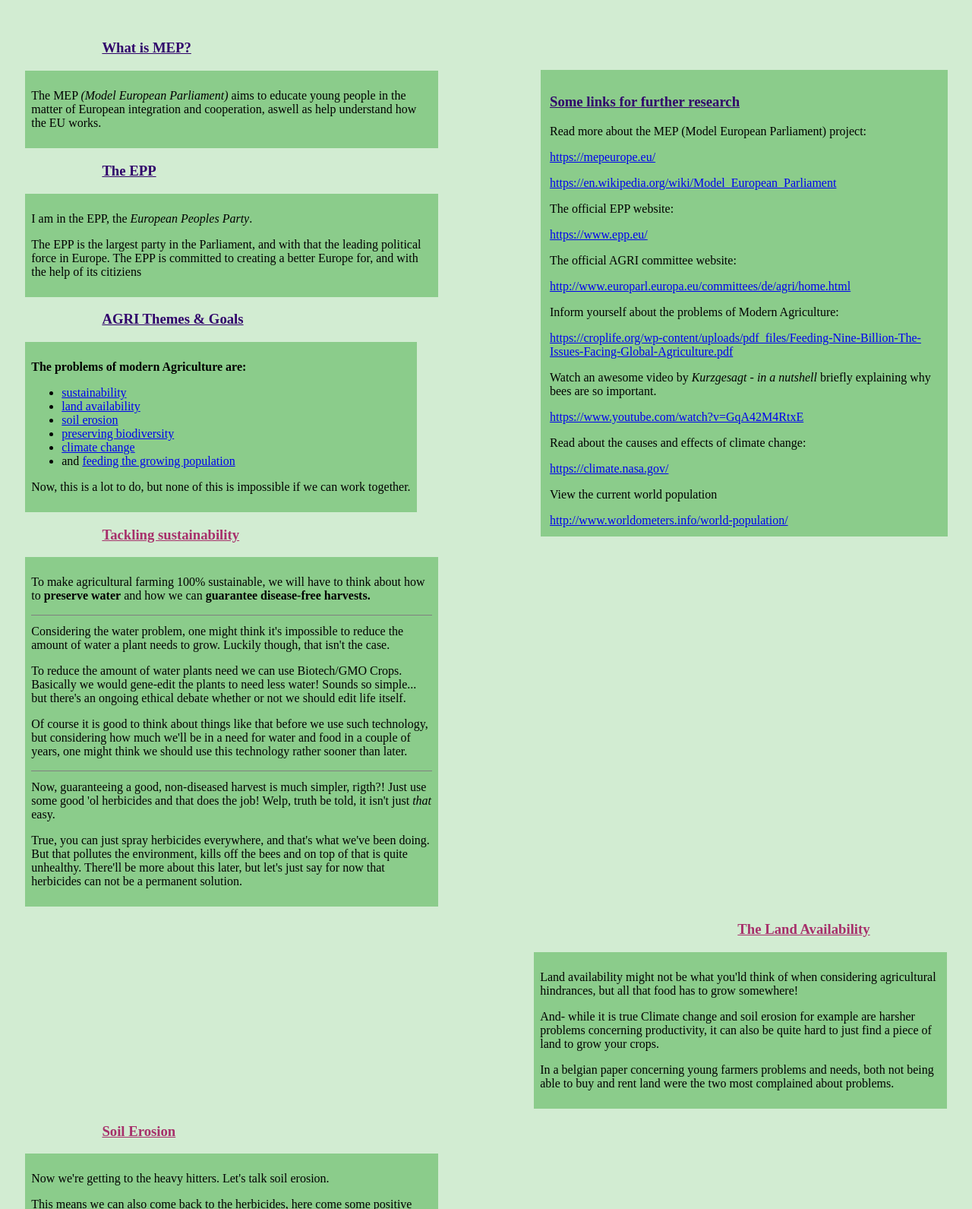
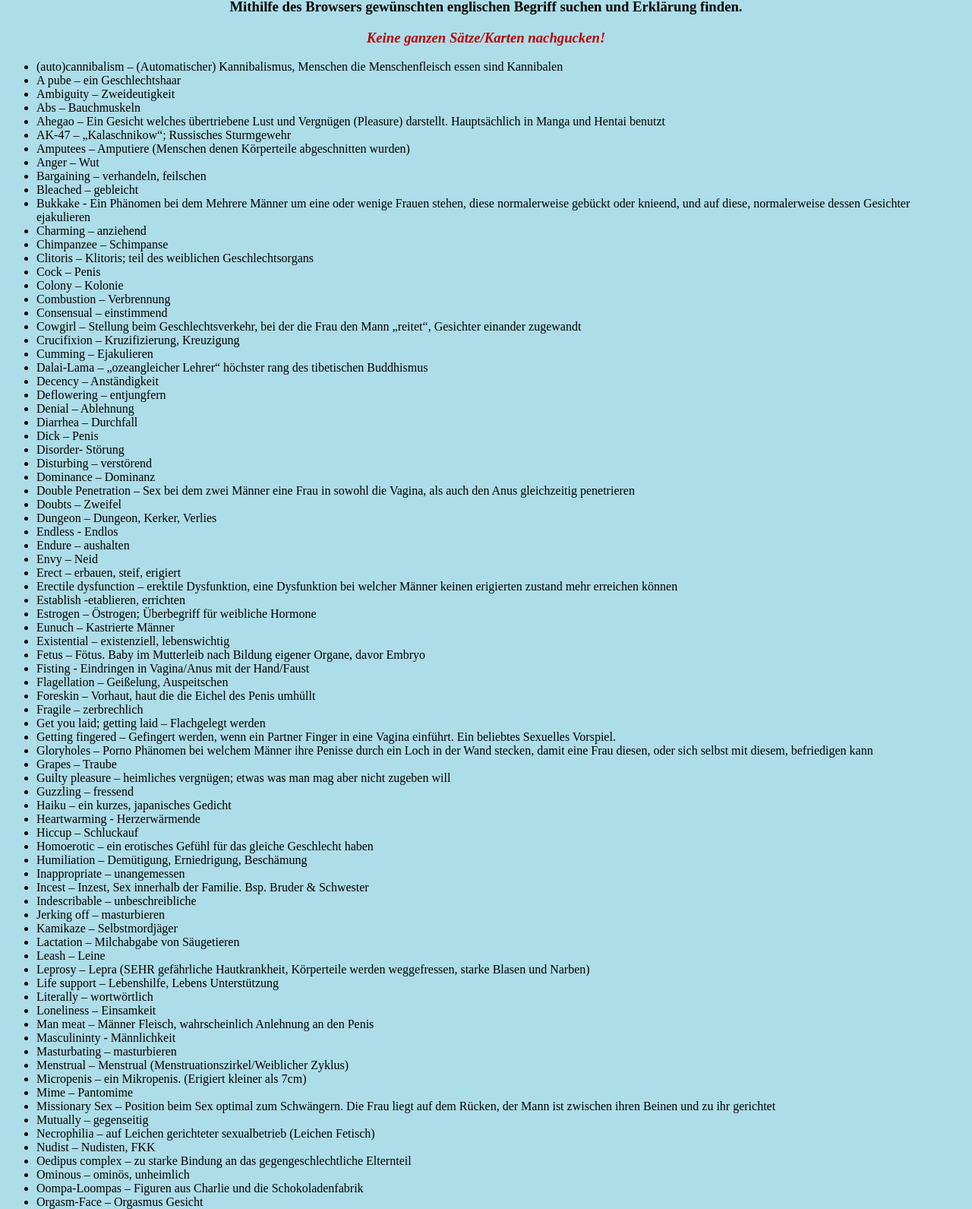
Before and after one commit to RubberHuman/RubberHuman.github.io, a plain HTML site: page index.html in a window 1280 px wide. Shown: the part 82-1673 px from the top of the page at 76% size. Drawn offline with Linux system fonts and the light colour scheme.

Commit message:
Update index.html

```diff
--- a/index.html
+++ b/index.html
@@ -6,76 +6,30 @@
 
          <meta charset="utf-8">
 
-		<title>MEP EPP AGRI</title>
+		<title>CAH Wörterbuch</title>
+
 
         <style>
 
             body {
-				background-color: rgba(168, 219, 168, 0.514);
+                background-color: rgba(145, 210, 226, 0.747);
             }
 
-			h1 {
-				color: rgb(27, 108, 133);
+            #head {
+                text-align: center;
+                font-family: 'Times New Roman', Times, serif;
             }
 
-            #mainHead {
-                font-family: 'Lucida Sans', 'Lucida Sans Regular', 'Lucida Grande', 'Lucida Sans Unicode', Geneva, Verdana, sans-serif
+            #head2 {
+                text-align: center;
             }
 
-            .centered {
-                position: absolute;
-                left: 50%;
-                margin-left: -100px;
+            #explainer {
+                font-family: 'Times New Roman', Times, serif;
             }
 
-            .blueHead {
-                color: rgb(48, 2, 107);
-                text-decoration: underline;
-            }
-
-            .problem {
-                color: rgb(167, 48, 107);
-                text-decoration: underline;
-            }
-
-            .leftHead {
-                margin-left: 10%;
-                margin-right: 60%;
-                float: left;
-            }
-
-            .rightHead {
-                margin-right: 10%;
-                margin-left: 60%;
-                float: right;
-            }
-
-            .info  {
-                float: left;
-                background-color: rgb(139, 204, 139);
-                padding: 8px;
-                margin-left: 2%;
-                margin-right: 55%;
-            }
-
-            .inforight  {
-                float: right;
-                background-color: rgb(139, 204, 139);
-                padding: 8px;
-                margin-right: 2%;
-                margin-left: 55%;
-            }
-
-            .infolinks {
-                position: absolute;
-                float: right;
-                background-color: rgb(139, 204, 139);
-                padding: 12px;
-                margin-left: 55%;
-                margin-top: 13%;
-                margin-right: 3%;
-                margin-bottom: 10px;
-                width: 40%;
+            #explainEm {
+                color: rgb(187, 0, 0);
             }
 
 
@@ -83,169 +37,155 @@
 
     </head>
 
+
     <body>
 
-
-        <h1 id="mainHead" class="centered"><em style="font-weight:bold; text-decoration: underline;">MEP:</em> EPP-AGRI</h1>
+        <h1 id="head">CAH Wörterbuch</h1>
 
 
-        <h3 class="blueHead leftHead" style="margin-top: 10%">What is MEP?</h3>
+        <div id="head2">
 
-        <div class="info">
-            <p>The MEP <em>(Model European Parliament)</em> aims to educate young people in the matter of European integration and cooperation, aswell as help understand how the EU works.</p>
+            <h3 id="explainer">Mithilfe des Browsers gewünschten englischen Begriff suchen und Erklärung finden.</h2>
+
+            <h3><em id="explainEm">Keine ganzen Sätze/Karten nachgucken!</em></h3>
+
         </div>
 
 
-        <h3 class="blueHead leftHead" style="margin-left: 10%; margin-right: 60%; float: left">The EPP</h3>
+        <div>
 
-        <div class="info">
-            <p>I am in the EPP, the <em>European Peoples Party</em>.</p>
+            <ul>
 
-            <p>The EPP is the largest party in the Parliament, and with that the leading political force in Europe. The EPP is committed to creating a better Europe for, and with the help of its citiziens</p>
-        </div>
+                    <li>	(auto)cannibalism – (Automatischer) Kannibalismus, Menschen die Menschenfleisch essen sind Kannibalen	</li>
+                    <li>	A pube – ein Geschlechtshaar	</li>
+                    <li>	Ambiguity – Zweideutigkeit	</li>
+                    <li>	Abs – Bauchmuskeln	</li>
+                    <li>	Ahegao – Ein Gesicht welches übertriebene Lust und Vergnügen (Pleasure) darstellt. Hauptsächlich in Manga und Hentai benutzt	</li>
+                    <li>	AK-47 – „Kalaschnikow“; Russisches Sturmgewehr	</li>
+                    <li>	Amputees – Amputiere (Menschen denen Körperteile abgeschnitten wurden) 	</li>
+                    <li>	Anger – Wut	</li>
+                    <li>	Bargaining – verhandeln, feilschen	</li>
+                    <li>	Bleached – gebleicht	</li>
+                    <li>	Bukkake - Ein Phänomen bei dem Mehrere Männer um eine oder wenige Frauen stehen, diese normalerweise gebückt oder knieend, und auf diese, normalerweise dessen Gesichter ejakulieren	</li>
+                    <li>	Charming – anziehend	</li>
+                    <li>	Chimpanzee – Schimpanse	</li>
+                    <li>	Clitoris – Klitoris; teil des weiblichen Geschlechtsorgans	</li>
+                    <li>	Cock – Penis	</li>
+                    <li>	Colony – Kolonie	</li>
+                    <li>	Combustion – Verbrennung	</li>
+                    <li>	Consensual – einstimmend	</li>
+                    <li>	Cowgirl – Stellung beim Geschlechtsverkehr, bei der die Frau den Mann „reitet“, Gesichter einander zugewandt	</li>
+                    <li>	Crucifixion – Kruzifizierung, Kreuzigung	</li>
+                    <li>	Cumming – Ejakulieren	</li>
+                    <li>	Dalai-Lama – „ozeangleicher Lehrer“ höchster rang des tibetischen Buddhismus	</li>
+                    <li>	Decency – Anständigkeit	</li>
+                    <li>	Deflowering – entjungfern	</li>
+                    <li>	Denial – Ablehnung	</li>
+                    <li>	Diarrhea – Durchfall	</li>
+                    <li>	Dick – Penis	</li>
+                    <li>	Disorder- Störung	</li>
+                    <li>	Disturbing – verstörend	</li>
+                    <li>	Dominance – Dominanz	</li>
+                    <li>	Double Penetration – Sex bei dem zwei Männer eine Frau in sowohl die Vagina, als auch den Anus gleichzeitig penetrieren	</li>
+                    <li>	Doubts – Zweifel	</li>
+                    <li>	Dungeon – Dungeon, Kerker, Verlies	</li>
+                    <li>	Endless - Endlos	</li>
+                    <li>	Endure – aushalten	</li>
+                    <li>	Envy – Neid	</li>
+                    <li>	Erect – erbauen, steif, erigiert	</li>
+                    <li>	Erectile dysfunction – erektile Dysfunktion, eine Dysfunktion bei welcher Männer keinen erigierten zustand mehr erreichen können	</li>
+                    <li>	Establish -etablieren, errichten	</li>
+                    <li>	Estrogen – Östrogen; Überbegriff für weibliche Hormone	</li>
+                    <li>	Eunuch – Kastrierte Männer	</li>
+                    <li>	Existential – existenziell, lebenswichtig	</li>
+                    <li>	Fetus – Fötus. Baby im Mutterleib nach Bildung eigener Organe, davor Embryo	</li>
+                    <li>	Fisting - Eindringen in Vagina/Anus mit der Hand/Faust	</li>
+                    <li>	Flagellation – Geißelung, Auspeitschen	</li>
+                    <li>	Foreskin – Vorhaut, haut die die Eichel des Penis umhüllt	</li>
+                    <li>	Fragile – zerbrechlich	</li>
+                    <li>	Get you laid; getting laid – Flachgelegt werden	</li>
+                    <li>	Getting fingered – Gefingert werden, wenn ein Partner Finger in eine Vagina einführt. Ein beliebtes Sexuelles Vorspiel. 	</li>
+                    <li>	Gloryholes – Porno Phänomen bei welchem Männer ihre Penisse durch ein Loch in der Wand stecken, damit eine Frau diesen, oder sich selbst mit diesem, befriedigen kann	</li>
+                    <li>	Grapes – Traube	</li>
+                    <li>	Guilty pleasure – heimliches vergnügen; etwas was man mag aber nicht zugeben will	</li>
+                    <li>	Guzzling – fressend	</li>
+                    <li>	Haiku – ein kurzes, japanisches Gedicht	</li>
+                    <li>	Heartwarming - Herzerwärmende	</li>
+                    <li>	Hiccup – Schluckauf	</li>
+                    <li>	Homoerotic – ein erotisches Gefühl für das gleiche Geschlecht haben	</li>
+                    <li>	Humiliation – Demütigung, Erniedrigung, Beschämung	</li>
+                    <li>	Inappropriate – unangemessen	</li>
+                    <li>	Incest – Inzest, Sex innerhalb der Familie. Bsp. Bruder & Schwester	</li>
+                    <li>	Indescribable – unbeschreibliche	</li>
+                    <li>	Jerking off – masturbieren	</li>
+                    <li>	Kamikaze – Selbstmordjäger	</li>
+                    <li>	Lactation – Milchabgabe von Säugetieren	</li>
+                    <li>	Leash – Leine	</li>
+                    <li>	Leprosy – Lepra (SEHR gefährliche Hautkrankheit, Körperteile werden weggefressen, starke Blasen und Narben) 	</li>
+                    <li>	Life support – Lebenshilfe, Lebens Unterstützung	</li>
+                    <li>	Literally – wortwörtlich	</li>
+                    <li>	Loneliness – Einsamkeit	</li>
+                    <li>	Man meat – Männer Fleisch, wahrscheinlich Anlehnung an den Penis	</li>
+                    <li>	Masculininty - Männlichkeit	</li>
+                    <li>	Masturbating – masturbieren	</li>
+                    <li>	Menstrual – Menstrual (Menstruationszirkel/Weiblicher Zyklus) 	</li>
+                    <li>	Micropenis – ein Mikropenis. (Erigiert kleiner als 7cm) 	</li>
+                    <li>	Mime – Pantomime	</li>
+                    <li>	Missionary Sex – Position beim Sex optimal zum Schwängern. Die Frau liegt auf dem Rücken, der Mann ist zwischen ihren Beinen und zu ihr gerichtet	</li>
+                    <li>	Mutually – gegenseitig	</li>
+                    <li>	Necrophilia – auf Leichen gerichteter sexualbetrieb (Leichen Fetisch) 	</li>
+                    <li>	Nudist – Nudisten, FKK	</li>
+                    <li>	Oedipus complex – zu starke Bindung an das gegengeschlechtliche Elternteil	</li>
+                    <li>	Ominous – ominös, unheimlich	</li>
+                    <li>	Oompa-Loompas – Figuren aus Charlie und die Schokoladenfabrik	</li>
+                    <li>	Orgasm-Face – Orgasmus Gesicht	</li>
+                    <li>	Orgy – Orgie; viele Menschen haben gleichzeitig im selben Raum sex	</li>
+                    <li>	Orphans – Waisenkinder	</li>
+                    <li>	Patriarchy – Patriarchat, Vaterherrschaft	</li>
+                    <li>	Permanent - dauerhaft	</li>
+                    <li>	Persistence – Ausdauer, Hartnäckigkeit	</li>
+                    <li>	Pixelated – Verpixelt	</li>
+                    <li>	Placenta – Plazenta, Mutterkuchen. Gewebe bei Säugetieren an der Gebärmutterwand über welchen der Embryo in direkter Verbindung zur Mutter steht und Nährstoffe und Sauerstoff erhält	</li>
+                    <li>	Pouty – mürrisch, schmollend	</li>
+                    <li>	Poverty – Armut	</li>
+                    <li>	Prunes – Pflaumen	</li>
+                    <li>	PTSD; posttraumatic stess disorder – Posttraumatische Belastungsstörung (PTSB), Stichwort „Vietnam Flashbacks“ 	</li>
+                    <li>	Pug – mops	</li>
+                    <li>	Pumping – pumpend	</li>
+                    <li>	Puppies – Welpen	</li>
+                    <li>	Ravage – verwüsten	</li>
+                    <li>	Reciprocating – erwiderter	</li>
+                    <li>	Recital – Aufführung	</li>
+                    <li>	Reddit – online Forum	</li>
+                    <li>	Repression – Unterdrückung	</li>
+                    <li>	Reverse cowgirl – Stellung beim Geschlechtsverkehr, wie Cowgirl, nur dass die Frau dem Mann abgewandt ist und Richtung knie schaut	</li>
+                    <li>	Scientology – Eine US-amerikanische Religion die auf Schriften von L: Ron Hubbard basieren. Diese ist von szientistischen und psychotherapeutischen Komponenten geprägt, die in transzendente Aspekte ausgedehnt werden ~ aka eine Religion basierend auf Science-Fiction	</li>
+                    <li>	Scrotum – Skrotum, Hodensack	</li>
+                    Shapeshifter – Form Wandler	</li>
+                    <li>	Show and tell – eine vorstellrunde von Objekten, oft in Amerika. Bsp. Timmy bringt einen Bernstein und stellt ihn vor	</li>
+                    <li>	Sniffing – Riechen, Schnüffeln	</li>
+                    <li>	Solace – Rettung, Aufmunterung, Trost	</li>
+                    <li>	Spine – Wirbelsäule, Rückgrat	</li>
+                    <li>	Stain – fleck	</li>
+                    <li>	Stockholm Syndrom – Wenn Gefangene/Gekidnappte ein Positives emotionales Verhältnis zu ihren Entführern aufnehmen	</li>
+                    <li>	Stream – Strom	</li>
+                    <li>	Suicide – Selbstmord	</li>
+                    <li>	Support Group – hilfegruppe	</li>
+                    <li>	Tension – Spannung	</li>
+                    <li>	The Gulags – Straf- und Arbeitslager in der Sowjetunion während Lenin (1923 - 1961) 	</li>
+                    <li>	Unfathomable – unbegreiflich	</li>
+                    <li>	Viagra – Eine Medizin die Männern zu einer Erektion hilft	</li>
+                    <li>	Victims – Opfer	</li>
+                    <li>	Violation – Verletzung	</li>
+                    <li>	Virgin – Jungfrau	</li>
+                    <li>	Wet dream - Feucht Traum, ein ungewollter Samenerguss bei Männern in der Nacht	</li>
+                    <li>	Woeful – elend, elendig	</li>
+                    <li>	Yodeling – Jodeln		</li>
 
 
-        <h3 class="blueHead leftHead" style="margin-left: 10%; margin-right: 60%; float: left">AGRI Themes & Goals</h3>
-
-        <div class="info">
-            <p><strong>The problems of modern Agriculture are:</strong></p>
-            <ul>
-
-                <li><a href="sustainability">sustainability</a></li>
-                <li><a href="land">land availability</a></li>
-                <li><a href="soil">soil erosion</a></li>
-                <li><a href="biodervisity">preserving biodiversity</a></li>
-                <li><a href="climate">climate change</a></li>
-                <li>and <a href="population">feeding the growing population</a></li>
-
-            </ul>
-
-            <p>Now, this is a lot to do, but none of this is impossible if we can work together.</p>
-        </div>
-
-
-        <h3 class="problem leftHead" id="sustainability">Tackling sustainability</h3>
-
-        <div class="info">
-            <p>To make agricultural farming 100% sustainable, we will have to think about how to <strong>preserve water</strong> and how we can <strong>guarantee disease-free harvests.</strong></p>
-
-            <p style="border-top: 1px solid grey; padding-top: 12px;">Considering the water problem, one might think it's impossible to reduce the amount of water a plant needs to grow. Luckily though, that isn't the case.</p>
-
-            <p>To reduce the amount of water plants need we can use Biotech/GMO Crops. Basically we would gene-edit the plants to need less water! Sounds so simple... but there's an ongoing ethical debate whether or not we should edit life itself.</p>
-
-            <p>Of course it is good to think about things like that before we use such technology, but considering how much we'll be in a need for water and food in a couple of years, one might think we should use this technology rather sooner than later.</p>
-
-            <p style="border-top: 1px solid grey; padding-top: 12px;">Now, guaranteeing a good, non-diseased harvest is much simpler, rigth?! Just use some good 'ol herbicides and that does the job! Welp, truth be told, it isn't just <em>that</em> easy.</p>
-
-            <p>True, you can just spray herbicides everywhere, and that's what we've been doing. But that pollutes the environment, kills off the bees and on top of that is quite unhealthy. There'll be more about this later, but let's just say for now that herbicides can not be a permanent solution.</p>
-        </div>
-
-
-        <h3 class="problem rightHead" id="land">The Land Availability</h3>
-
-        <div class="inforight">
-            <p>Land availability might not be what you'ld think of when considering agricultural hindrances, but all that food has to grow somewhere!</p>
-
-            <p>And- while it is true Climate change and soil erosion for example are harsher problems concerning productivity, it can also be quite hard to just find a piece of land to grow your crops.</p>
-
-            <p>In a belgian paper concerning young farmers problems and needs, both not being able to buy and rent land were the two most complained about problems.</p>
-        </div>
-
-
-        <h3 class="problem leftHead" id="soil">Soil Erosion</h3>
-
-        <div class="info">
-            <p>Now we're getting to the heavy hitters. Let's talk soil erosion.</p>
-
-            <p>This means we can also come back to the herbicides, here come some positive things for them: They help reduce soil erosion!</p>
-
-            <p>It is a good thing <strong>(for the soil)</strong> tilling is reduced and replaced by herbicides. This way 80% of soil erosion can be circumvented! But, that means we <strong>have to</strong> use them.</p>
-
-            <p><strong>Which causes problems with....</strong></p>
-        </div>
-
-
-        <h3 class="problem rightHead" id="biodiversity">Preserving Biodiversity</h3>
-
-        <div class="inforight">
-            <p>If we carelessly use herbicides, we will eventually wreck biodervisity killing millions of unique species. That is the case, because some substances are just poisonous to some animals! And, while damage can be minimalized, some species will always have problems because of herbicides we use.</p>
-
-            <p>Sounds innocent enough, and who cares if some weird bugs start going extinct? Well, truth be told, those bugs build up important ecosystems and if they collapse we have problems. But much better example is the extinction of the honey bees.</p>
-
-            <p  style="border-top: 1px solid grey; padding-top: 12px;">Now, bees pollinate plants and boost the production of certain crops by over 30% and make farming things like apples, cherries and blueberries possible. Who'ld want to give up those? But they are getting decimated by effective herbicides called Nicotinoids.</p>
-
-            <p>Luckily some Neonicotinoids have been banned in Europe, but we have to pay attention that doesn't bumerang back at us. Farmers may resort to herbicides much more harmful to other important critters and spiders.</p>
-
-            <p  style="border-top: 1px solid grey; padding-top: 12px;">Concluding I'ld say that a lot of work has to be done finding effective herbicedes that don't wreck biodervsity. It won't be easy, but in a Global effort, I believe we can pull through.</p>
-        </div>
-
-
-        <h3 class="problem leftHead" id="climate">Climate Change</h3>
-
-        <div class="info">
-            <P>Climate Change! What a joyous theme. This will not be about whether or not climate change is real, this will be about how it effects agriculture. If you need convincing that it's real, please read the NASA webpage linked above.</P>
-
-            <p style="border-top: 1px solid grey; padding-top: 12px;">The problem with climate change and growing plants is that, well, the conditions change. And if the plants can't adapt fast enough, they will die. Now the question: How can <strong><em>we</em></strong> help the plants adapt to the harsh environments?</p>
-
-            <p>Again, the answer lies in using Biotech/GMO Crops. Biotech/GMO Crops will be a have to in the future, with more erratic and unpredictable weather patterns coming.</p>
-
-            <p>We will have to develop the most resilient of plants if we wish to continue to grow our own food.</p>
-        </div>
-
-
-        <h3 class="problem rightHead" id="population">Feeding the growing population</h3>
-
-        <div class="inforight">
-            <p>Feeding the evergrowing population of the earth was, and still is, one of the biggest challenges of Agriculture.</p>
-
-            <p>Considering that by 2050 the world population will have surpassed <strong>9 billion</strong> we have to think about how we can improve yields and food distribution to feed everyone.</p>
-
-            <p style="border-top: 1px solid grey; padding-top: 12px;">We, for a fact, have a surplus of food. That means we have, in theory, enough food to feed all eight billion people on the world right now. But still we see people starving in Africa.</p>
-
-            <p>This tells us that there's a heavy imbalance in food distribution which we have to reduce. <strong>If we can accomplish this, feeding 9 billion won't be a problem.</strong></p>
-
-            <p style="border-top: 1px solid grey; padding-top: 12px;">But, even if we can improve the food distribution, we will simply need to produce more sometime soon in the future. This can be done in many ways. But, considering that the available farm land is becoming less and less, I believe improving yields with Biotech/GMO Crops is the only sensible way.</p>
-
-            <p>Of course again the ethical shenanigans, but if we used Biotech/GMO Crops, we could improve yields without a growing need for land.</p>
-        </div>
-
-
-        <div class="infolinks">
-            <h3 class="blueHead">Some links for further research</h3>
-
-            <p>Read more about the MEP (Model European Parliament) project:</p>
-
-            <a target="_blank" href="https://mepeurope.eu/">https://mepeurope.eu/</a>
-
-            <p><a target="blank" href="https://en.wikipedia.org/wiki/Model_European_Parliament">https://en.wikipedia.org/wiki/Model_European_Parliament</a></p>
-
-            <p>The official EPP website:</p>
-
-            <a target="_blank" href="https://www.epp.eu/">https://www.epp.eu/</a>
-
-            <p>The official AGRI committee website:</p>
-
-            <a target="_blank" href="http://www.europarl.europa.eu/committees/de/agri/home.html">http://www.europarl.europa.eu/committees/de/agri/home.html</a>
-
-            <p>Inform yourself about the problems of Modern Agriculture:</p>
-
-            <a target="_blank" href="https://croplife.org/wp-content/uploads/pdf_files/Feeding-Nine-Billion-The-Issues-Facing-Global-Agriculture.pdf">https://croplife.org/wp-content/uploads/pdf_files/Feeding-Nine-Billion-The-Issues-Facing-Global-Agriculture.pdf</a>
-
-            <p>Watch an awesome video by <em>Kurzgesagt - in a nutshell</em> briefly explaining why bees are so important.</p>
-
-            <a target="_blank" href="https://www.youtube.com/watch?v=GqA42M4RtxE">https://www.youtube.com/watch?v=GqA42M4RtxE</a>
-
-            <p>Read about the causes and effects of climate change:</p>
-
-            <a target="_blank" href="https://climate.nasa.gov/">https://climate.nasa.gov/</a>
-
-            <p>View the current world population</p>
-
-            <a target="_blank" href="http://www.worldometers.info/world-population/">http://www.worldometers.info/world-population/</a>
         </div>
 
 
     </body>
 
-
 </html>
```
Lines whose indentation alone changed are shown as unchanged.
